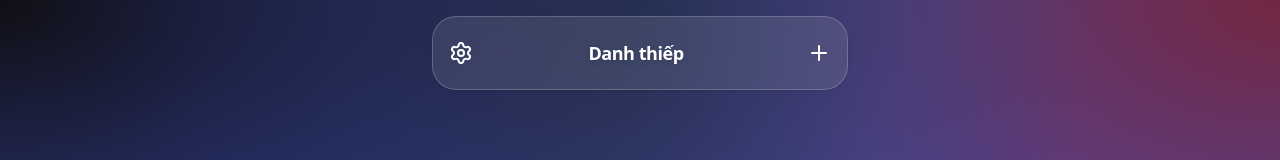
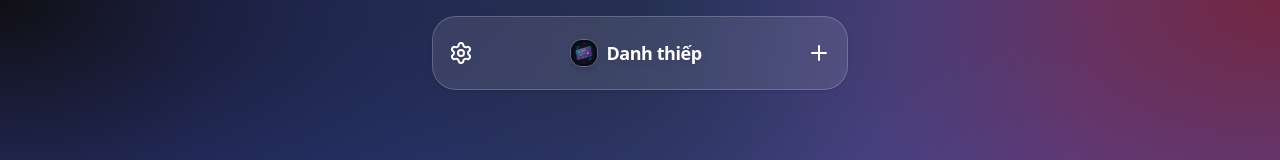
Before and after one commit to caophuc21/CardScanner, a React (Vite) app: page / in a window 1280 px wide. Shown: the top 160 px of the page. Built offline with nearby package versions, Linux system fonts and the light colour scheme.

Commit message:
feat: Add premium SVG logo and update login mock with auto-filled profile sync

```diff
--- a/src/App.tsx
+++ b/src/App.tsx
@@ -1,7 +1,8 @@
-import { useState, useRef, useMemo, useEffect } from "react";
+import React, { useState, useRef, useMemo, useEffect } from "react";
 import { Camera, ScanLine, Users, ChevronLeft, Plus, Phone, Mail, Globe, Building2, MapPin, Briefcase, Save, Loader2, User, Search, Tag, QrCode, Edit2, X, Settings, Cloud, Download, LogIn, LogOut, Chrome } from "lucide-react";
 import { Contact, UserProfile } from "./types";
 import { QRCodeSVG } from "qrcode.react";
+import Logo from "./Logo";
 
 type ViewState = "contacts" | "scanner" | "editor" | "detail" | "profile" | "profile-editor" | "settings";
 type Language = "en" | "vi";
@@ -205,6 +206,27 @@ export default function App() {
     }
   });
 
+  const handleLogin = () => {
+    setIsLoggedIn(true);
+    localStorage.setItem("isLoggedIn", "true");
+    setShowLoginPrompt(false);
+
+    // Auto-fill profile to simulate synced cloud data if it is empty
+    if (!localStorage.getItem("userProfile")) {
+      const mockProfile: UserProfile = {
+        name: "Phúc Cao",
+        jobTitle: "Senior Software Engineer",
+        company: "CardScanner Corp",
+        phone: "+84 901 234 567",
+        email: "phuc.cao@cardscanner.io",
+        website: "https://cardscanner.io",
+        address: "Quận 1, TP. Hồ Chí Minh, Việt Nam"
+      };
+      setUserProfile(mockProfile);
+      localStorage.setItem("userProfile", JSON.stringify(mockProfile));
+    }
+  };
+
   const [selectedContact, setSelectedContact] = useState<Contact | null>(null);
 
   // For scanning & editing
@@ -344,6 +366,8 @@ export default function App() {
           </button>
         )}
 
+        <div className="flex items-center gap-2">
+          {view === "contacts" && <Logo size={28} className="rounded-xl shadow-md border border-white/20" />}
           <h1 className="text-lg font-semibold tracking-tight drop-shadow-md">
             {view === "contacts" && t.myCards}
             {view === "scanner" && t.scanning}
@@ -353,6 +377,7 @@ export default function App() {
             {view === "profile-editor" && t.editProfile}
             {view === "settings" && t.settings}
           </h1>
+        </div>
 
         <div className="w-10 flex justify-end">
           {view === "contacts" && (
@@ -910,9 +935,7 @@ export default function App() {
             </button>
 
             <div className="flex justify-center mb-6">
-              <div className="w-16 h-16 bg-gradient-to-tr from-blue-600 to-purple-600 rounded-2xl flex items-center justify-center shadow-lg transform rotate-3">
-                <Cloud size={32} className="text-white transform -rotate-3" />
-              </div>
+              <Logo size={72} className="transform rotate-3 shadow-lg rounded-2xl" />
             </div>
 
             <h2 className="text-2xl font-bold text-white text-center mb-3">
@@ -925,7 +948,7 @@ export default function App() {
 
             <div className="space-y-3">
               <button
-                onClick={() => { setIsLoggedIn(true); localStorage.setItem("isLoggedIn", "true"); setShowLoginPrompt(false); }}
+                onClick={handleLogin}
                 className="w-full bg-white text-black font-semibold py-3.5 rounded-xl flex items-center justify-center gap-3 hover:bg-gray-100 active:scale-[0.98] transition-all"
               >
                 <Chrome size={20} />
@@ -933,7 +956,7 @@ export default function App() {
               </button>
 
               <button
-                onClick={() => { setIsLoggedIn(true); localStorage.setItem("isLoggedIn", "true"); setShowLoginPrompt(false); }}
+                onClick={handleLogin}
                 className="w-full bg-black text-white font-semibold py-3.5 rounded-xl flex items-center justify-center gap-3 border border-white/20 hover:bg-white/10 active:scale-[0.98] transition-all"
               >
                 <svg viewBox="0 0 24 24" width="20" height="20" stroke="currentColor" strokeWidth="2" fill="none" strokeLinecap="round" strokeLinejoin="round" className="css-i6dzq1"><path d="M12 20.94c1.5 0 2.75 1.06 4 1.06 3 0 6-8 6-12.22A4.91 4.91 0 0 0 17 5c-2.22 0-4 1.44-5 2-1-.56-2.78-2-5-2a4.9 4.9 0 0 0-5 4.78C2 14 5 22 8 22c1.25 0 2.5-1.06 4-1.06Z"></path><path d="M10 2c1 .5 2 2 2 5"></path></svg>
@@ -941,7 +964,7 @@ export default function App() {
               </button>
 
               <button
-                onClick={() => { setIsLoggedIn(true); localStorage.setItem("isLoggedIn", "true"); setShowLoginPrompt(false); }}
+                onClick={handleLogin}
                 className="w-full bg-transparent text-white font-medium py-3.5 rounded-xl flex items-center justify-center gap-3 border border-white/10 hover:bg-white/5 active:scale-[0.98] transition-all"
               >
                 <Mail size={20} />
--- /dev/null
+++ b/src/Logo.tsx
@@ -0,0 +1,123 @@
+import React from "react";
+
+interface LogoProps {
+  className?: string;
+  size?: number;
+}
+
+export default function Logo({ className = "", size = 64 }: LogoProps) {
+  return (
+    <svg
+      xmlns="http://www.w3.org/2000/svg"
+      viewBox="0 0 512 512"
+      width={size}
+      height={size}
+      className={className}
+    >
+      <defs>
+        {/* Background Gradient */}
+        <radialGradient id="bgGrad" cx="50%" cy="50%" r="50%" fx="50%" fy="50%">
+          <stop offset="0%" stop-color="#1e1e38" />
+          <stop offset="100%" stop-color="#0a0a14" />
+        </radialGradient>
+
+        {/* Card Outer Glowing Border Gradient */}
+        <linearGradient id="cardBorderGrad" x1="0%" y1="0%" x2="100%" y2="100%">
+          <stop offset="0%" stop-color="#00f2fe" />
+          <stop offset="50%" stop-color="#9b51e0" />
+          <stop offset="100%" stop-color="#4f46e5" />
+        </linearGradient>
+
+        {/* Card Body Gradient (Glassmorphism effect) */}
+        <linearGradient id="cardBodyGrad" x1="0%" y1="0%" x2="100%" y2="100%">
+          <stop offset="0%" stop-color="#ffffff" stop-opacity="0.15" />
+          <stop offset="100%" stop-color="#ffffff" stop-opacity="0.02" />
+        </linearGradient>
+
+        {/* Laser/Scan Line Gradient */}
+        <linearGradient id="scanLineGrad" x1="0%" y1="0%" x2="100%" y2="0%">
+          <stop offset="0%" stop-color="#00f2fe" stop-opacity="0" />
+          <stop offset="15%" stop-color="#00f2fe" stop-opacity="1" />
+          <stop offset="50%" stop-color="#ffffff" stop-opacity="1" />
+          <stop offset="85%" stop-color="#9b51e0" stop-opacity="1" />
+          <stop offset="100%" stop-color="#9b51e0" stop-opacity="0" />
+        </linearGradient>
+
+        {/* Accent Glow Filter */}
+        <filter id="logoGlow" x="-20%" y="-20%" width="140%" height="140%">
+          <feGaussianBlur stdDeviation="12" result="blur" />
+          <feComposite in="SourceGraphic" in2="blur" operator="over" />
+        </filter>
+
+        {/* Strong Laser Glow */}
+        <filter id="logoLaserGlow" x="-50%" y="-50%" width="200%" height="200%">
+          <feGaussianBlur stdDeviation="6" result="blur1" />
+          <feGaussianBlur stdDeviation="15" result="blur2" />
+          <feMerge>
+            <feMergeNode in="blur2" />
+            <feMergeNode in="blur1" />
+            <feMergeNode in="SourceGraphic" />
+          </feMerge>
+        </filter>
+      </defs>
+
+      {/* Dark Tech Background */}
+      <rect width="512" height="512" rx="128" fill="url(#bgGrad)" />
+
+      {/* Decorative Outer Tech Ring */}
+      <circle cx="256" cy="256" r="210" fill="none" stroke="url(#cardBorderGrad)" stroke-width="2" stroke-opacity="0.2" stroke-dasharray="15 10" />
+
+      <g transform="translate(256, 256) rotate(-15) translate(-256, -256)">
+        {/* Glowing Shadow under the Card */}
+        <rect x="116" y="166" width="280" height="180" rx="24" fill="#9b51e0" opacity="0.3" filter="url(#logoGlow)" />
+
+        {/* Outer Card Border (Neon Gradient) */}
+        <rect x="116" y="166" width="280" height="180" rx="24" fill="none" stroke="url(#cardBorderGrad)" stroke-width="4.5" filter="url(#logoGlow)" />
+        <rect x="116" y="166" width="280" height="180" rx="24" fill="none" stroke="url(#cardBorderGrad)" stroke-width="2" />
+
+        {/* Glassmorphic Card Body */}
+        <rect x="118" y="168" width="276" height="176" rx="22" fill="url(#cardBodyGrad)" />
+
+        {/* Card Simulated Content (Minimalist Chip & Lines) */}
+        {/* Smart Chip */}
+        <rect x="150" y="200" width="38" height="28" rx="6" fill="#00f2fe" fill-opacity="0.8" />
+        <line x1="169" y1="200" x2="169" y2="228" stroke="#0a0a14" stroke-width="1.5" />
+        <line x1="150" y1="214" x2="188" y2="214" stroke="#0a0a14" stroke-width="1.5" />
+
+        {/* Text Lines Placeholder */}
+        <rect x="204" y="202" width="100" height="8" rx="4" fill="#ffffff" fill-opacity="0.8" />
+        <rect x="204" y="218" width="60" height="6" rx="3" fill="#ffffff" fill-opacity="0.4" />
+
+        <rect x="150" y="250" width="160" height="6" rx="3" fill="#ffffff" fill-opacity="0.3" />
+        <rect x="150" y="264" width="130" height="6" rx="3" fill="#ffffff" fill-opacity="0.3" />
+        <rect x="150" y="278" width="90" height="6" rx="3" fill="#ffffff" fill-opacity="0.3" />
+
+        {/* User Avatar Icon Placeholder inside Card */}
+        <circle cx="330" cy="270" r="22" fill="#ffffff" fill-opacity="0.1" stroke="#ffffff" stroke-opacity="0.2" stroke-width="1.5" />
+        <circle cx="330" cy="264" r="8" fill="#ffffff" fill-opacity="0.6" />
+        <path d="M312,284 C312,276 320,274 330,274 C340,274 348,276 348,284" fill="#ffffff" fill-opacity="0.6" />
+      </g>
+
+      {/* Camera Aperture / Scan Focus Target (Centered) */}
+      <g filter="url(#logoGlow)">
+        <circle cx="256" cy="256" r="85" fill="none" stroke="#00f2fe" stroke-width="3" stroke-dasharray="40 25" />
+        <circle cx="256" cy="256" r="60" fill="none" stroke="#ffffff" stroke-width="1" stroke-opacity="0.3" />
+      </g>
+
+      {/* Corner Targets (Camera viewfinder) */}
+      <path d="M 120,170 L 120,130 L 160,130" fill="none" stroke="#00f2fe" stroke-width="5" stroke-linecap="round" />
+      <path d="M 392,170 L 392,130 L 352,130" fill="none" stroke="#00f2fe" stroke-width="5" stroke-linecap="round" />
+      <path d="M 120,342 L 120,382 L 160,382" fill="none" stroke="#00f2fe" stroke-width="5" stroke-linecap="round" />
+      <path d="M 392,342 L 392,382 L 352,382" fill="none" stroke="#00f2fe" stroke-width="5" stroke-linecap="round" />
+
+      {/* Horizontal Neon Scan Laser Line */}
+      <g filter="url(#logoLaserGlow)">
+        <line x1="60" y1="256" x2="452" y2="256" stroke="url(#scanLineGrad)" stroke-width="6" stroke-linecap="round" />
+      </g>
+
+      {/* Tiny Tech Accents */}
+      <rect x="236" y="60" width="40" height="6" rx="3" fill="#00f2fe" opacity="0.8" />
+      <rect x="236" y="446" width="40" height="6" rx="3" fill="#9b51e0" opacity="0.8" />
+    </svg>
+  );
+}
```
Also changed, not shown: assets/logo.svg (added). Lines whose indentation alone changed are shown as unchanged.
